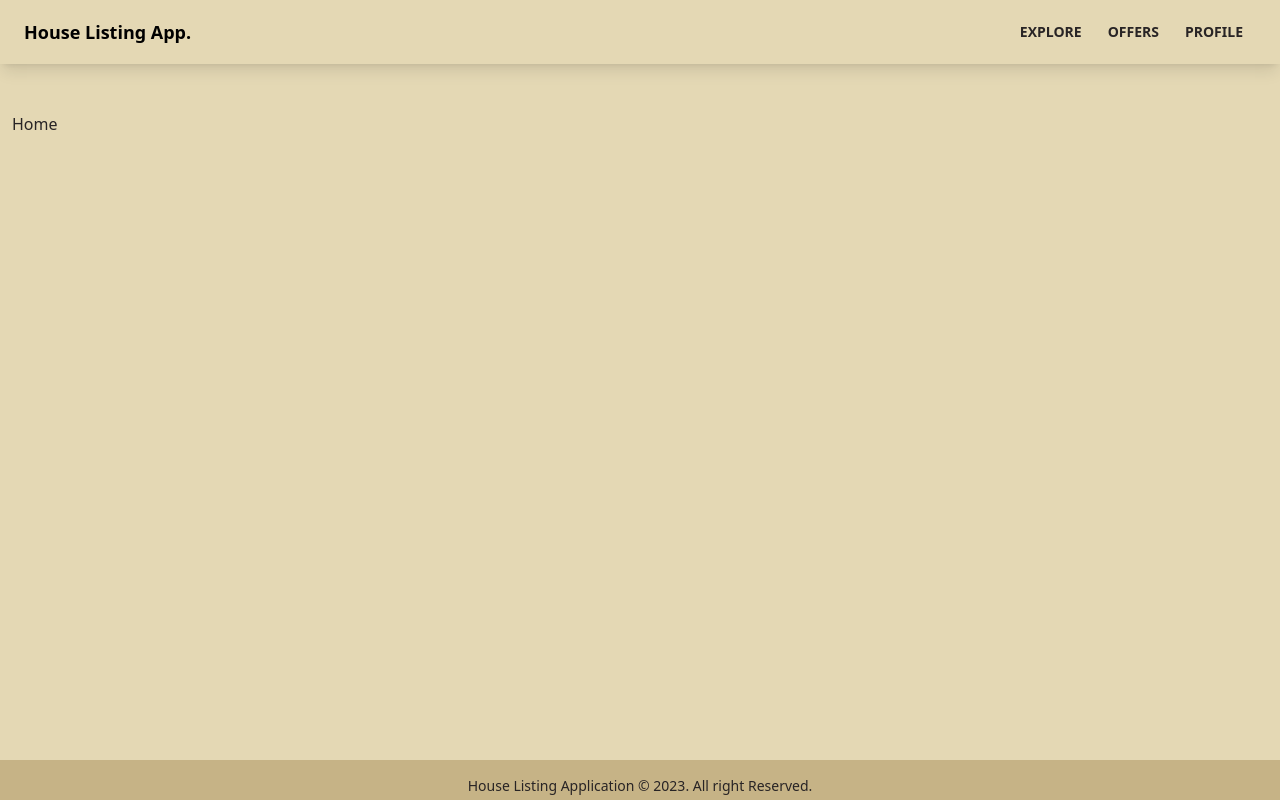
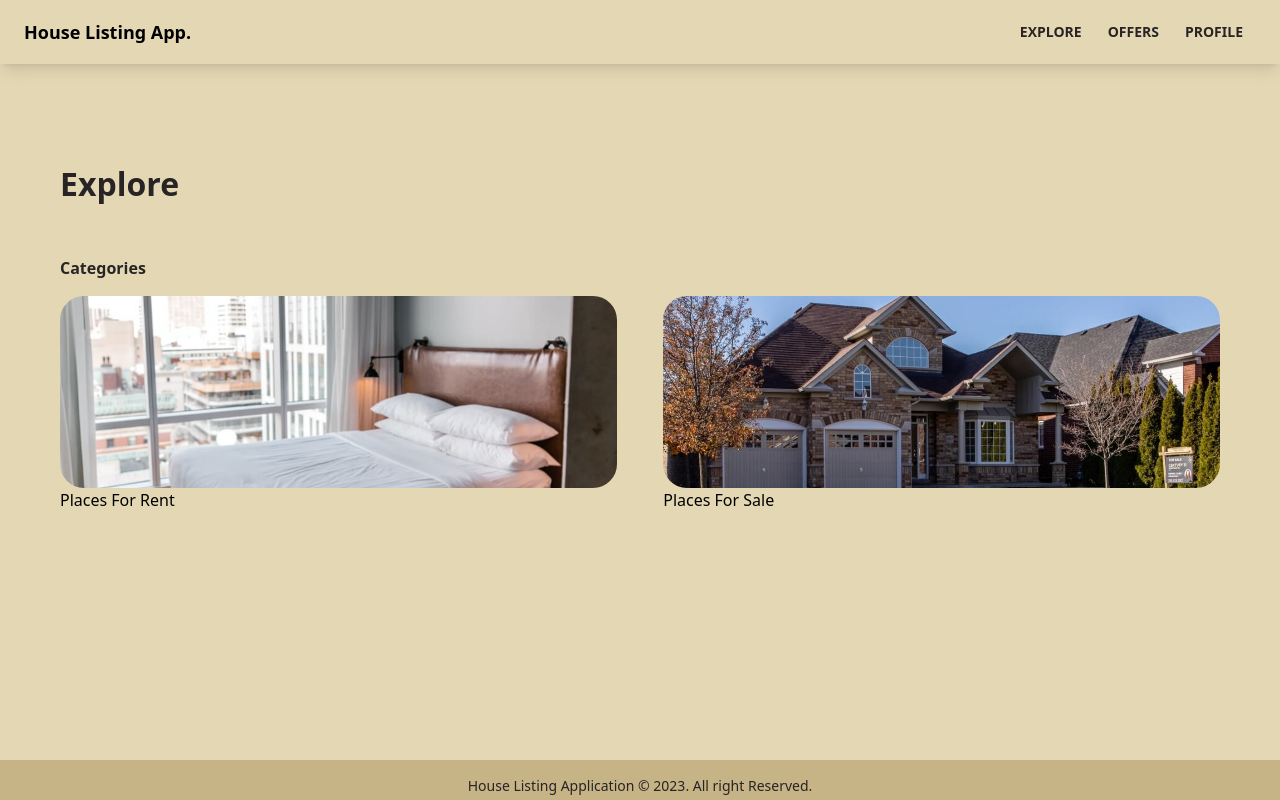
Before and after one commit to CodeLeom/house-listing, a React (Create React App) app: page / in a window 1280 px wide. Built offline with nearby package versions, Linux system fonts and the light colour scheme; no server answers.

Commit message:
explore page category feature

```diff
--- a/src/App.js
+++ b/src/App.js
@@ -10,6 +10,7 @@
 import SignIn from './pages/SignIn';
 import SignUp from './pages/SignUp';
 import ForgotPass from './pages/ForgotPass';
+import Category from './pages/Category';
 
 
 
@@ -23,6 +24,7 @@
                 <Routes>
                   <Route path='/' element={<Explore />} />
                   <Route path='/offers' element={<Offers />} />
+                  <Route path='/category/:categoryName' element={<Category />} />
                   <Route path='/profile' element={<PrivateRoute />}>
                     <Route path='/profile' element={<Profile />} />
                   </Route>
--- a/src/main.css
+++ b/src/main.css
@@ -289,7 +289,7 @@
 
 @media (min-width: 1217px) {
   .explore {
-    margin-bottom: 10rem;
+    margin-bottom: 12rem;
   }
 }
 @media (max-height: 536) {
@@ -364,6 +364,7 @@
 .exploreCategories {
   display: flex;
   justify-content: space-between;
+  margin-top: 1rem;
 }
 .exploreCategories a {
   width: 48%;
--- /dev/null
+++ b/src/pages/Category.jsx
@@ -0,0 +1,11 @@
+
+
+function Category() {
+  return (
+    <div>
+      Category
+    </div>
+  )
+}
+
+export default Category
--- a/src/pages/Explore.jsx
+++ b/src/pages/Explore.jsx
@@ -1,9 +1,34 @@
+import {Link} from 'react-router-dom'
+import rentCategoryImage from '../assets/jpg/rentCategoryImage.jpg'
+import sellCategoryImage from '../assets/jpg/sellCategoryImage.jpg'
 
 
 function Explore() {
   return (
-    <div>
-      Home
+    <div className='explore'>
+      <header>
+        <p className="pageHeader">Explore</p>
+      </header>
+
+      <main>
+        {/* slider */}
+
+        <p className="exploreCategoryHeading">Categories</p>
+        <div className="exploreCategories">
+          <Link to='/category/rent'>
+            <img src={rentCategoryImage} alt='rent image' className='exploreCategoryImg' />
+            <p className='exploreCategoryName'>
+            Places For Rent
+          </p>
+          </Link>
+          <Link to='/category/sell'>
+            <img src={sellCategoryImage} alt='sell image' className='exploreCategoryImg' />
+            <p className='exploreCategoryName'>
+            Places For Sale
+          </p>
+          </Link>
+        </div>
+      </main>
     </div>
   )
 }
```
